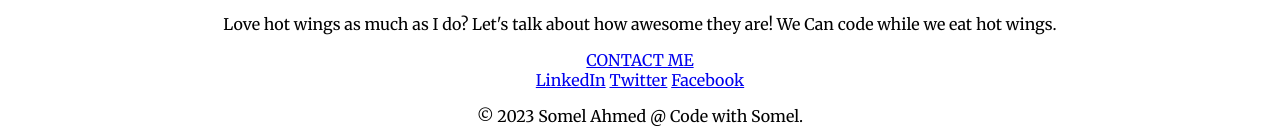
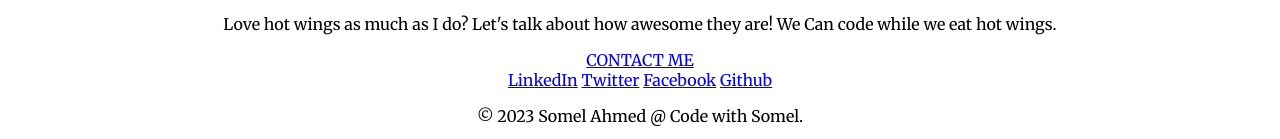
Before and after one commit to ProgSomel/CSS-MySite, a plain HTML site: page index.html in a window 1280 px wide. Shown: the part 1660-1799 px from the top of the page. Drawn offline with Linux system fonts and the light colour scheme.

Commit message:
updated contact me

```diff
--- a/index.html
+++ b/index.html
@@ -54,6 +54,7 @@
       <a class="footer-link" href="https://www.linkedin.com/in/somel-ahmed-a078a9219/">LinkedIn</a>
       <a class="footer-link" href="https://twitter.com/SomelAhmed7">Twitter</a>
       <a class="footer-link" href="https://www.facebook.com/profile.php?id=100004626185723">Facebook</a>
+      <a class="footer-link" href="https://github.com/ProgSomel">Github</a>
       <p>© 2023 Somel Ahmed @ Code with Somel.</p>
     </div>
 
```
